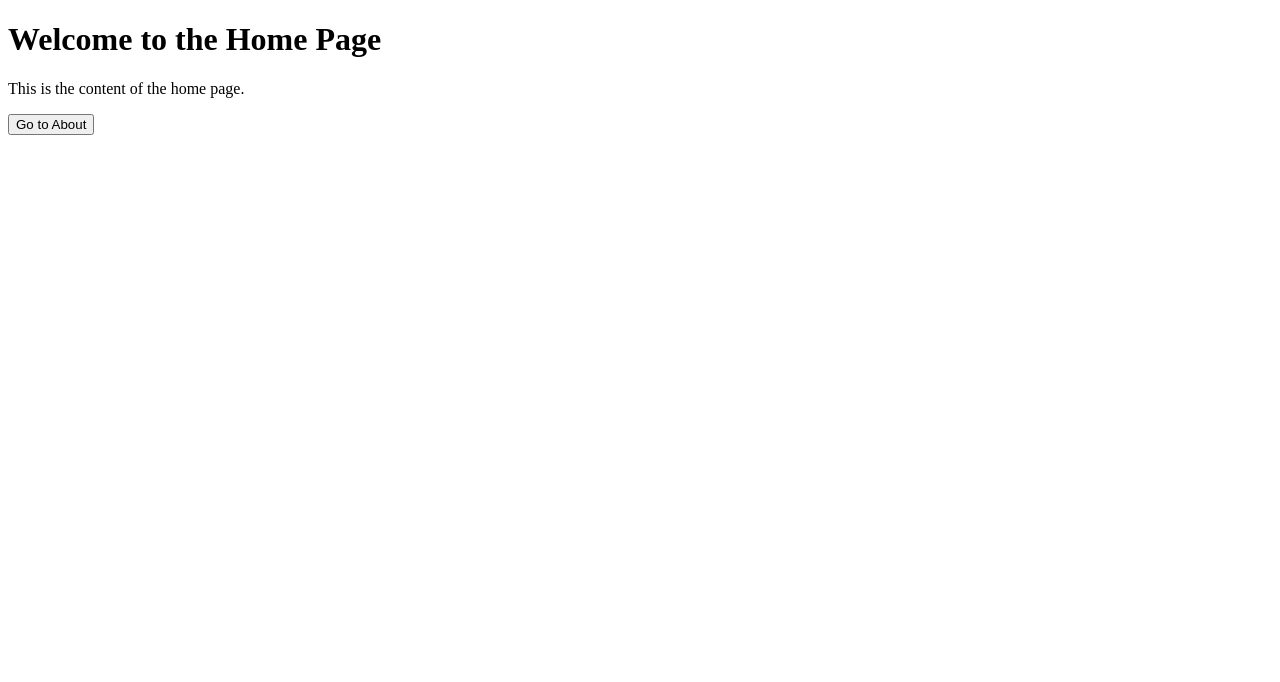
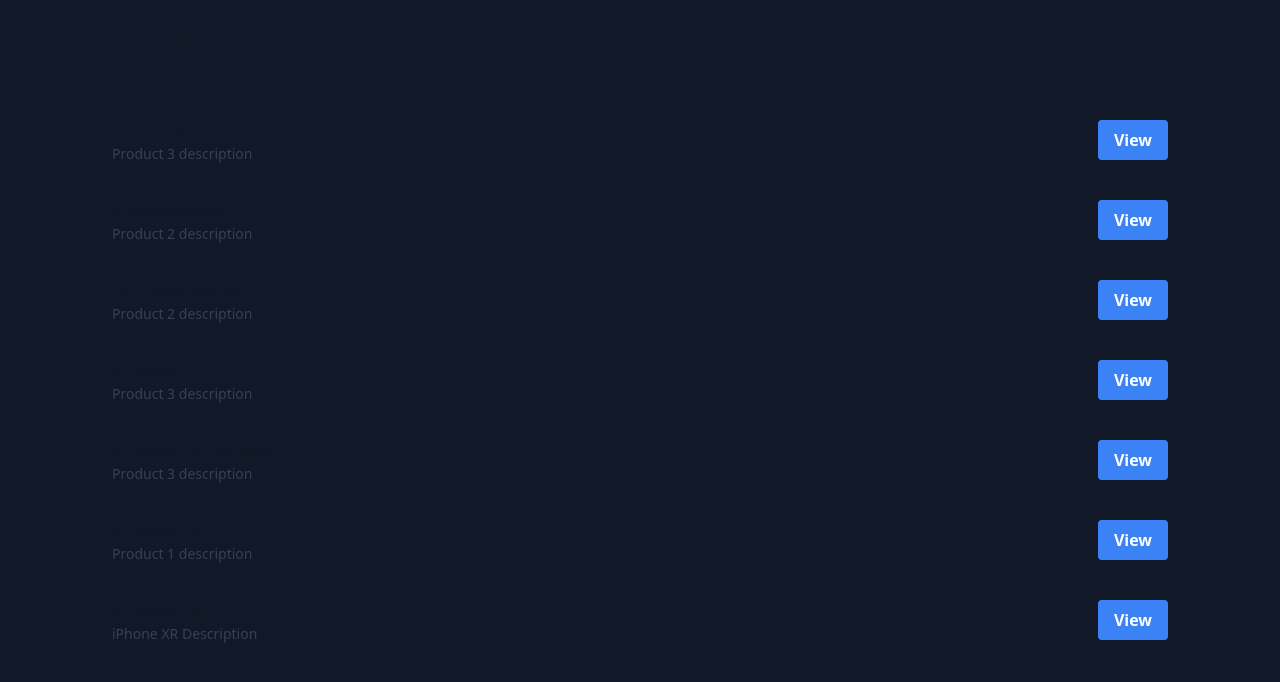
Before and after one commit to kkopoku/vue-shopping-cart, a Vue app: page / in a window 1280 px wide. Shown: the top 682 px of the page. Built offline with nearby package versions, Linux system fonts and the light colour scheme.

Commit message:
added list of products to home page and some details of each product is shown on click of the view button

```diff
--- a/src/App.vue
+++ b/src/App.vue
@@ -12,4 +12,5 @@ export default {
 
 <style>
 /* Add global styles here if needed */
+@import './style.css'
 </style>
--- a/src/style.css
+++ b/src/style.css
@@ -1,93 +1,3 @@
 @tailwind base;
 @tailwind components;
 @tailwind utilities;
-
-:root {
-  font-family: Inter, system-ui, Avenir, Helvetica, Arial, sans-serif;
-  line-height: 1.5;
-  font-weight: 400;
-
-  color-scheme: light dark;
-  color: rgba(255, 255, 255, 0.87);
-  background-color: #242424;
-
-  font-synthesis: none;
-  text-rendering: optimizeLegibility;
-  -webkit-font-smoothing: antialiased;
-  -moz-osx-font-smoothing: grayscale;
-  -webkit-text-size-adjust: 100%;
-}
-
-a {
-  font-weight: 500;
-  color: #646cff;
-  text-decoration: inherit;
-}
-a:hover {
-  color: #535bf2;
-}
-
-a {
-  font-weight: 500;
-  color: #646cff;
-  text-decoration: inherit;
-}
-a:hover {
-  color: #535bf2;
-}
-
-body {
-  margin: 0;
-  display: flex;
-  place-items: center;
-  min-width: 320px;
-  min-height: 100vh;
-}
-
-h1 {
-  font-size: 3.2em;
-  line-height: 1.1;
-}
-
-button {
-  border-radius: 8px;
-  border: 1px solid transparent;
-  padding: 0.6em 1.2em;
-  font-size: 1em;
-  font-weight: 500;
-  font-family: inherit;
-  background-color: #1a1a1a;
-  cursor: pointer;
-  transition: border-color 0.25s;
-}
-button:hover {
-  border-color: #646cff;
-}
-button:focus,
-button:focus-visible {
-  outline: 4px auto -webkit-focus-ring-color;
-}
-
-.card {
-  padding: 2em;
-}
-
-#app {
-  max-width: 1280px;
-  margin: 0 auto;
-  padding: 2rem;
-  text-align: center;
-}
-
-@media (prefers-color-scheme: light) {
-  :root {
-    color: #213547;
-    background-color: #ffffff;
-  }
-  a:hover {
-    color: #747bff;
-  }
-  button {
-    background-color: #f9f9f9;
-  }
-}
--- a/src/views/Home.vue
+++ b/src/views/Home.vue
@@ -1,23 +1,101 @@
 <template>
-    <div>
-        <h1>Welcome to the Home Page</h1>
-        <p>This is the content of the home page.</p>
-        <button class="bg-blue-500 hover:bg-blue-700 text-white font-bold py-2 px-4 rounded mt-4" @click="goToAbout">Go to
-            About</button>
+    <div class="flex flex-col min-h-screen bg-gray-900 px-20">
+        <div class="container mx-auto p-4">
+            <h1 class="text-3xl font-bold text-gray-900 dark:text-white mb-12">Product List</h1>
+            <div class="max-h-[35rem] overflow-y-auto custom-scrollbar">
+                <div v-for="product in sortedProducts" :key="product.name"
+                    class="flex items-center justify-between p-4 rounded-md">
+                    <div>
+                        <h2 class="text-lg font-semibold text-gray-900 dark:text-white">{{ product.name }}</h2>
+                        <p class="text-sm text-gray-700 dark:text-gray-300">{{ product.description }}</p>
+                    </div>
+                    <button class="bg-blue-500 hover:bg-blue-700 text-white font-semibold py-2 px-4 rounded"
+                        @click="openPopup(product)">View</button>
+                </div>
+            </div>
+        </div>
+        <div v-if="showHistory" class="fixed inset-0 flex items-center justify-center bg-gray-800 bg-opacity-75">
+            <div class="bg-gray-900 bg-opacity-60 p-6 w-96 h-96 rounded-md">
+                <h2 class="text-lg font-semibold mb-2 text-white">Product History</h2>
+                <div class="flex flex-row">
+                    <div class="basis-1/2">
+                        <p class="text-gray-300">Current quantity: {{ selectedProduct.quantity }}</p>
+                    </div>
+                    <div class="basis-1/2">
+                        <p class="text-gray-300">Current Price: {{ selectedProduct.CP }}</p>
+                    </div>
+                </div>
+                <button class="bg-blue-500 hover:bg-blue-700 text-white font-semibold py-2 px-4 rounded mt-4"
+                    @click="showHistory = false">Close</button>
+            </div>
+        </div>
     </div>
 </template>
 
+
+
 <script>
 export default {
-    name: 'Home',
+    data() {
+        return {
+            products: [
+                { name: 'Samsung 50" TV', description: 'Samsung 50" TV description', quantity: 10, CP: '100 USD', SP: '120USD' },
+                { name: 'iPhone XR', description: 'iPhone XR Description', quantity: 5, CP: '100 USD', SP: '120USD' },
+                { name: 'iPhone 11', description: 'Product 3 description', quantity: 8, CP: '100 USD', SP: '120USD' },
+                { name: 'iPhone 14', description: 'Product 1 description', quantity: 13, CP: '100 USD', SP: '120USD' },
+                { name: 'iPhone XR', description: 'Product 2 description', quantity: 51, CP: '100 USD', SP: '120USD' },
+                { name: 'iPhone 12 Pro Max', description: 'Product 3 description', quantity: 833, CP: '100 USD', SP: '120USD' },
+                { name: 'MacBook Pro 2018', description: 'Product 1 description', quantity: 0, CP: '100 USD', SP: '120USD' },
+                { name: 'HP Desktop 24"', description: 'Product 2 description', quantity: 25, CP: '100 USD', SP: '120USD' },
+                { name: 'Samsung Home Theatre Speaker', description: 'Product 3 description', quantity: 84, CP: '100 USD', SP: '120USD' },
+                { name: 'Nasco Headphones', description: 'Product 1 description', quantity: 31, CP: '100 USD', SP: '120USD' },
+                { name: 'Airpods Max', description: 'Product 2 description', quantity: 51, CP: '100 USD', SP: '120USD' },
+                { name: '1 TB HDD', description: 'Product 3 description', quantity: 87, CP: '100 USD', SP: '120USD' },
+            ],
+            selectedProduct: {},
+            showHistory: false,
+        };
+    },
     methods: {
-        goToAbout() {
-            this.$router.push('/about');
+        openPopup(product) {
+            this.selectedProduct = product;
+            this.showHistory = true;
         },
     },
+    computed: {
+        sortedProducts() {
+            return this.products.sort((a, b) => {
+                const nameA = a.name.toLowerCase();
+                const nameB = b.name.toLowerCase();
+
+                if (nameA < nameB) {
+                    return -1; // a should come before b
+                }
+                if (nameA > nameB) {
+                    return 1; // a should come after b
+                }
+                return 0; // a and b are equal in terms of sorting
+            });
+        },
+    }
 };
 </script>
 
 <style>
-/* Add component-specific styles here if needed */
+/* Custom Scrollbar Styling */
+.custom-scrollbar::-webkit-scrollbar {
+    width: 8px;
+    /* Adjust the width as needed */
+}
+
+.custom-scrollbar::-webkit-scrollbar-track {
+    background-color: transparent;
+    /* Adjust the track color */
+}
+
+.custom-scrollbar::-webkit-scrollbar-thumb {
+    background-color: #888;
+    /* Adjust the thumb color */
+    border-radius: 4px;
+}
 </style>
```
